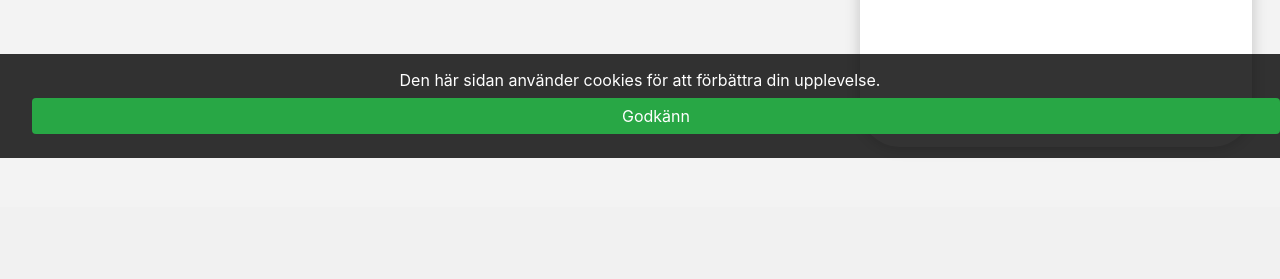
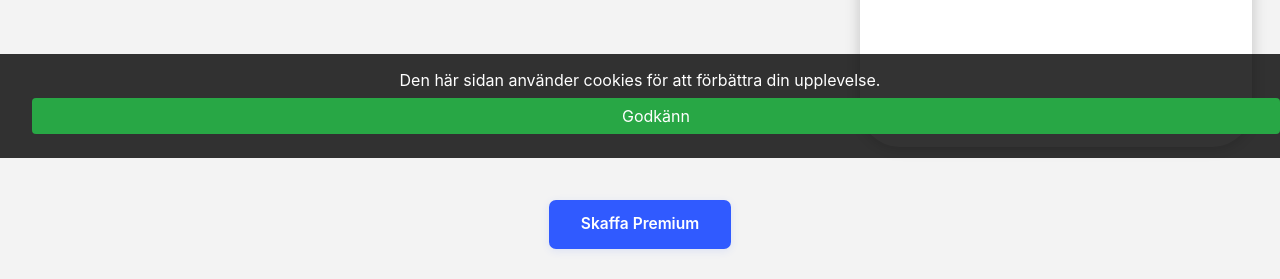
Before and after one commit to oskarandreassen/TheSocialCard2Live, a Flask app: page /dashboard in a window 1280 px wide. Shown: the part 642-921 px from the top of the page. Before the commit the page ends 800 px from the top, so only its background shows below. Run offline with Flask 3, Linux system fonts and the light colour scheme; the visitor is signed in with stand-in values (Sample User, id 1); data that the repository does not hold is empty.

Commit message:
fungerade webhook, vsco icon samt ok byt-knapp v2

```diff
--- a/templates/dashboard.html
+++ b/templates/dashboard.html
@@ -274,7 +274,7 @@
   </div>
 </div>
 
-{% if current_user.is_premium %}
+{% if not current_user.is_premium %}
   <a href="https://buy.stripe.com/fZu4gz1x6bx57675pGbEA00?client_reference_id={{ current_user.username }}&prefilled_email={{ current_user.email|urlencode }}"
      class="btn-stripe-premium">
     Skaffa Premium
```
